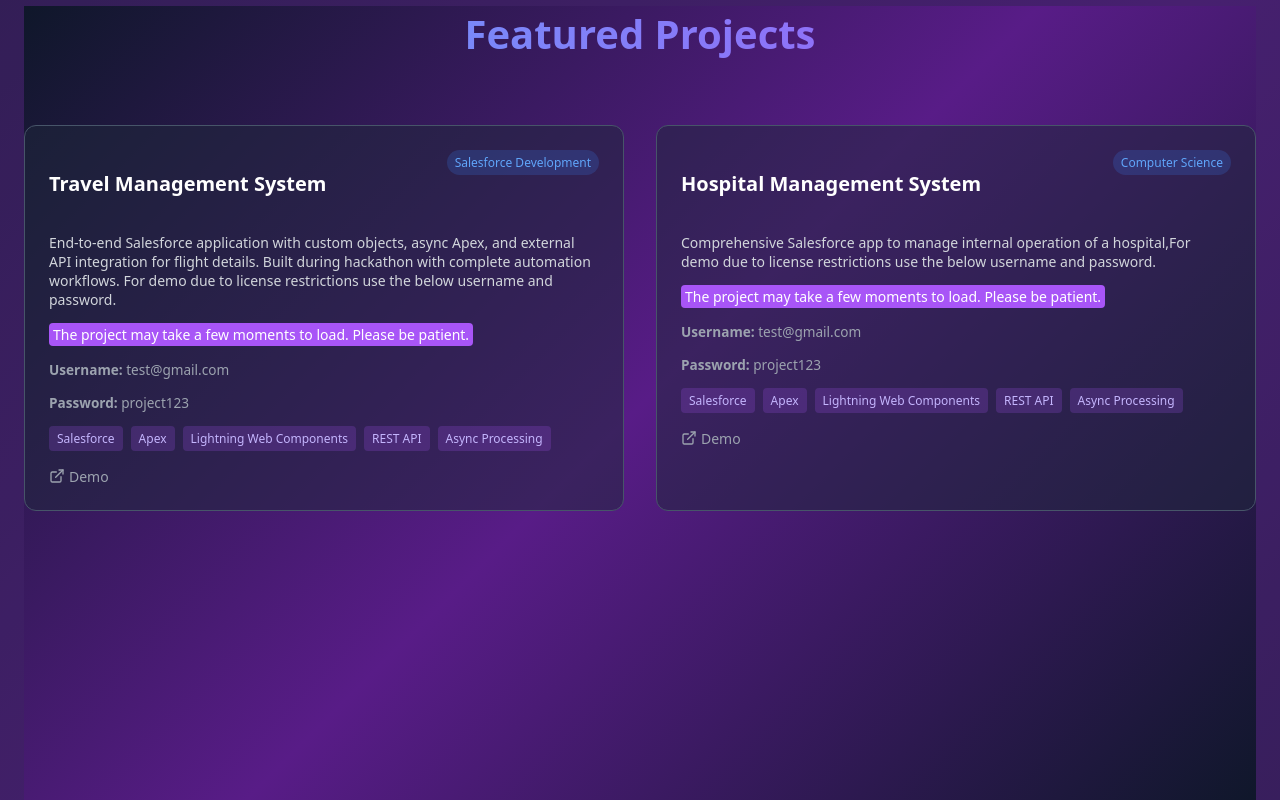
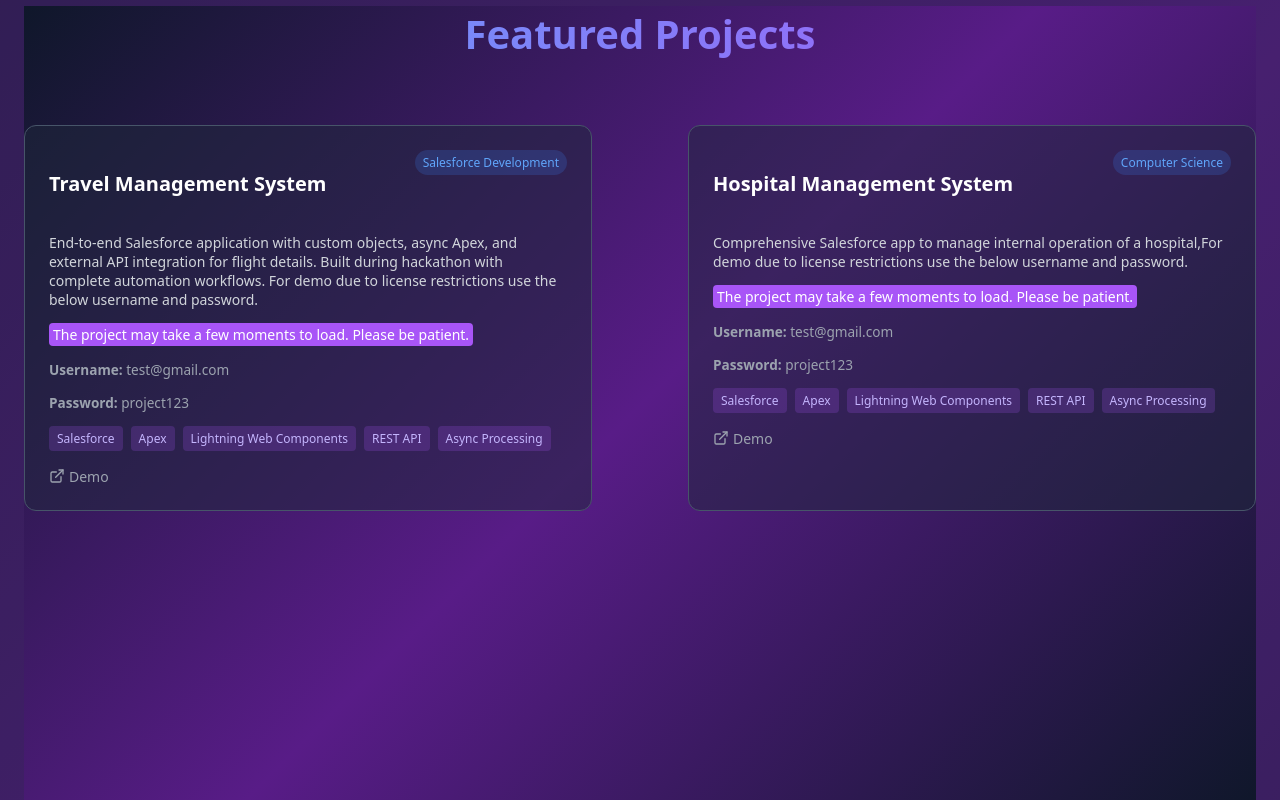
Before and after one commit to Naveens-tech-projects/react_portfolio, a React (Create React App) app: page / in a window 1280 px wide. Shown: the part 1900-2700 px from the top of the page. Built offline with nearby package versions, Linux system fonts and the light colour scheme.

Commit message:
Update App.js

```diff
--- a/src/App.js
+++ b/src/App.js
@@ -195,13 +195,14 @@
     },
     grid: {
       display: 'grid',
-      gap: '2rem'
+      gap: '6rem',
+      justifyItems: 'center'
     },
     gridCols2: {
       gridTemplateColumns: 'repeat(auto-fit, minmax(300px, 1fr))'
     },
     gridCols3: {
-      gridTemplateColumns: 'repeat(auto-fit, minmax(280px, 1fr))'
+      gridTemplateColumns: 'repeat(auto-fit, minmax(340px, 1fr))'
     },
     gridCols4: {
       gridTemplateColumns: 'repeat(auto-fit, minmax(250px, 1fr))'
```
